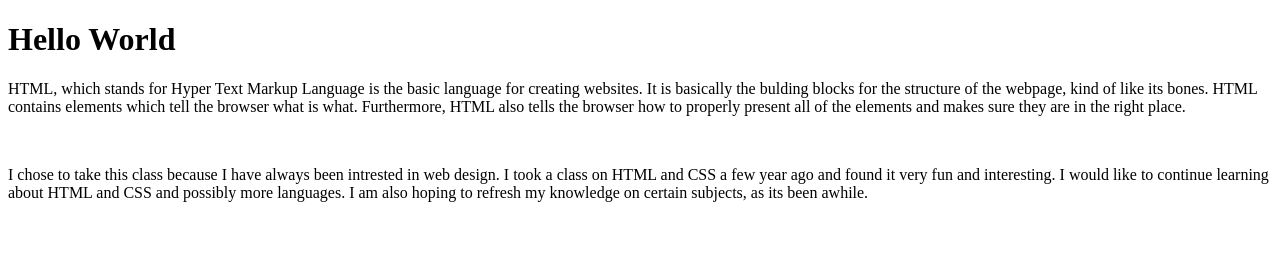
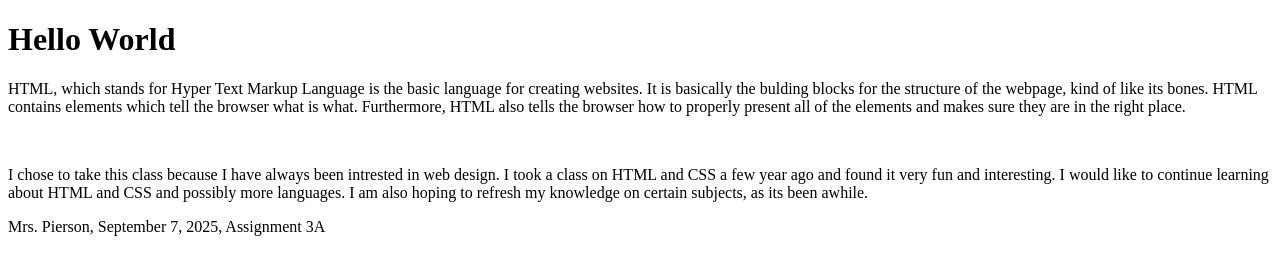
Before and after one commit to RPiersonAGVA/Jones-agva, a plain HTML site: page index.html in a window 1280 px wide. Drawn offline with Linux system fonts and the light colour scheme.

Commit message:
Update index.html

```diff
--- a/index.html
+++ b/index.html
@@ -10,5 +10,7 @@
   <p>HTML, which stands for Hyper Text Markup Language is the basic language for creating websites. It is basically the bulding blocks for the structure of the webpage, kind of like its bones. HTML contains elements which tell the browser what is what. Furthermore, HTML also tells the browser how to properly present all of the elements and makes sure they are in the right place. </p>
   <br>
   <p> I chose to take this class  because I have always been intrested in web design. I took a class on HTML and CSS a few year ago and found it very fun and interesting. I would like to continue learning about HTML and CSS and possibly more languages. I am also hoping to refresh my knowledge on certain subjects, as its been awhile. </p>
+
+<p>Mrs. Pierson, September 7, 2025, Assignment 3A</p>
 </body>
 </html>
```
